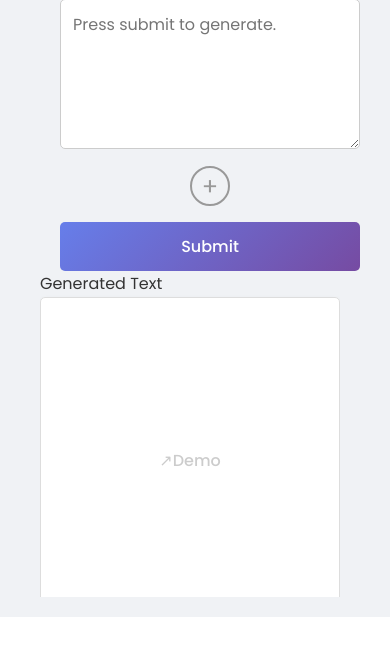
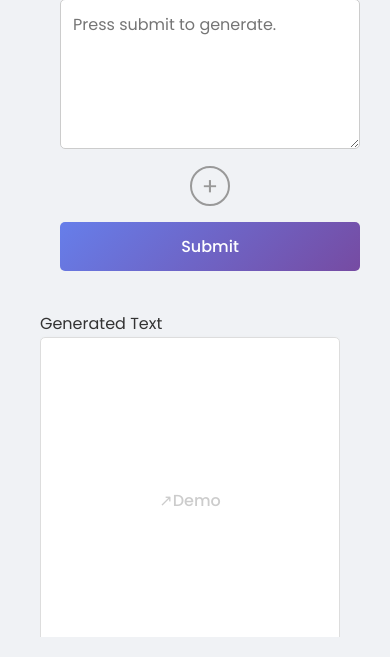
Before and after one commit to blakemartz/writing_assistant_webapp, a Flask app: page / in a window 390 px wide. Shown: the part 604-1261 px from the top of the page. Before the commit the page ends 1221 px from the top, so only its background shows below. Run offline with Flask 2, Linux system fonts and the light colour scheme.

Commit message:
Add media query for tex input and text output

```diff
--- a/static/styles.css
+++ b/static/styles.css
@@ -3,7 +3,15 @@
   box-sizing: border-box;
 }
 
-
+@media screen and (max-width: 576px) {
+  .text-input-section {
+    margin-right: 0px;
+    margin-left: 0px;
+  }
+  .output-section {
+    margin-top: 40px;
+  }
+}
 
 body {
   font-family: 'Poppins', Arial, sans-serif;
```
